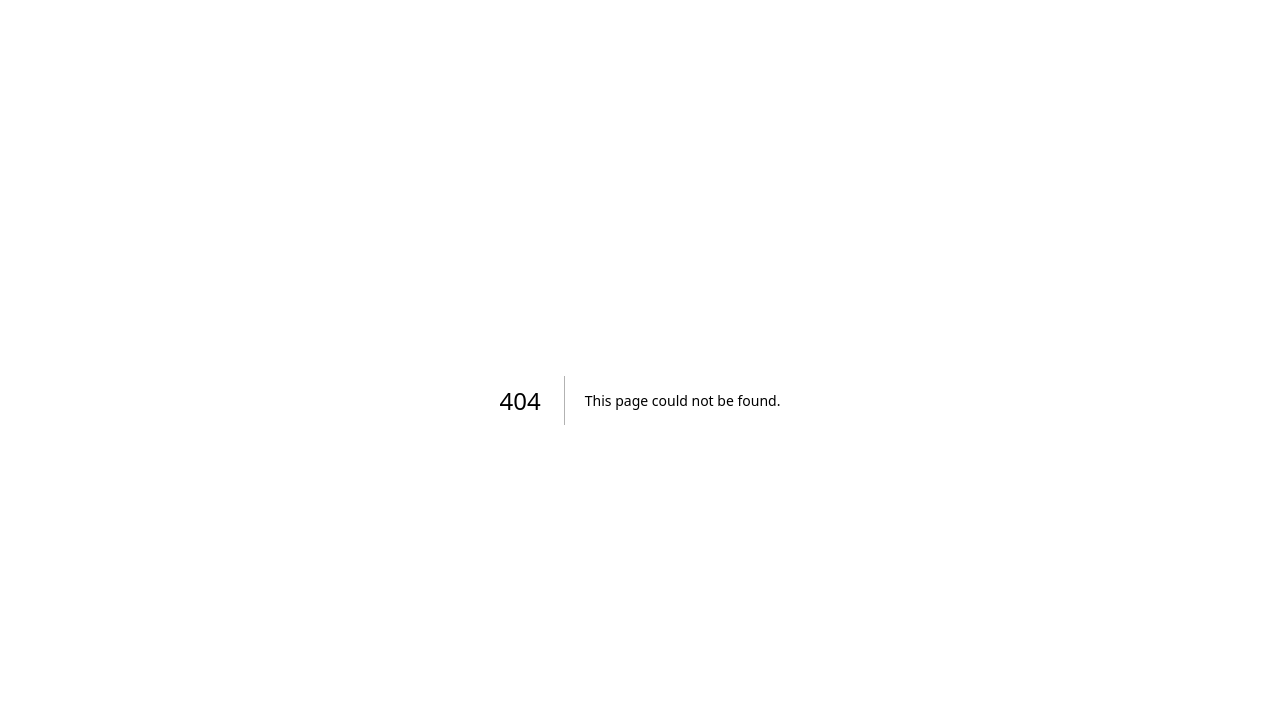
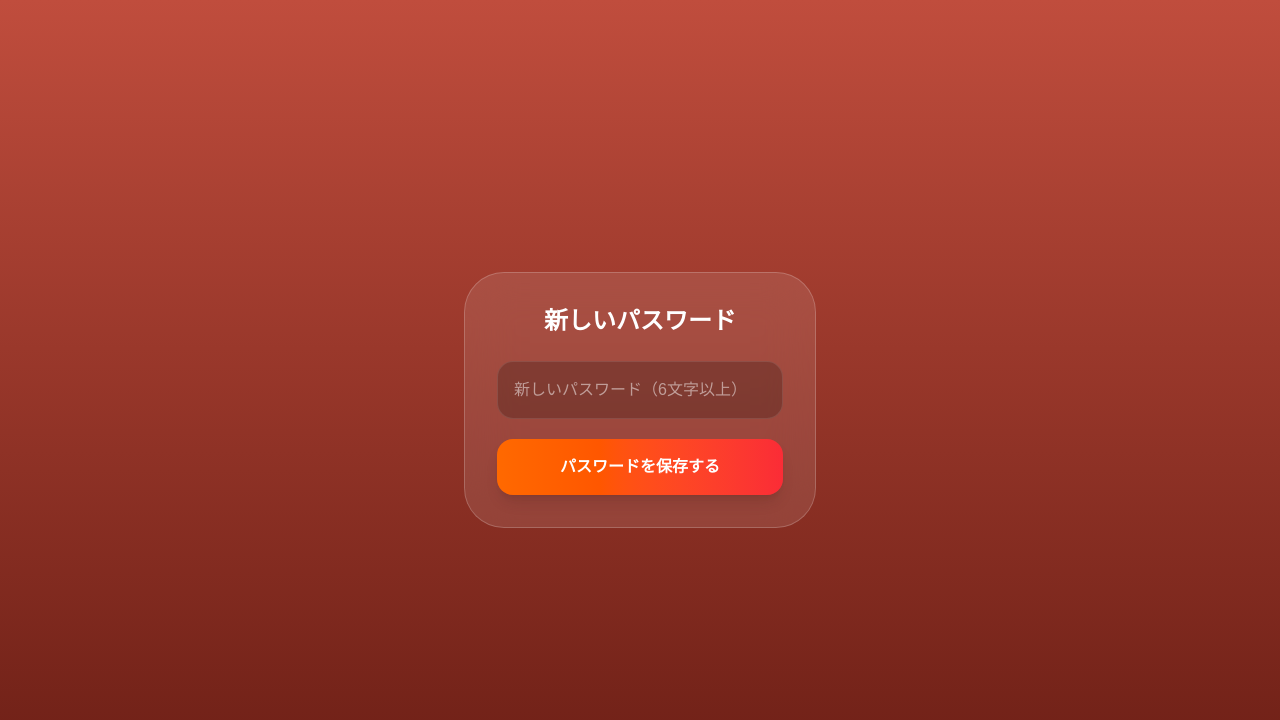
Before and after one commit to kazuki0626ramen/ramen-rally, a Next.js app: page /reset-password in a window 1280 px wide. Before the commit this address had no page. Shown: the top 720 px of the page. Built offline with nearby package versions, Linux system fonts and the light colour scheme; no server answers.

Commit message:
パスワード再設定

```diff
--- /dev/null
+++ b/app/reset-password/page.tsx
@@ -0,0 +1,53 @@
+"use client";
+
+import { useState } from "react";
+import { useRouter } from "next/navigation";
+import { supabase } from "../../lib/supabase";
+
+export default function ResetPasswordPage() {
+  const [password, setPassword] = useState("");
+  const [loading, setLoading] = useState(false);
+  const router = useRouter();
+
+  const handleUpdate = async (e: React.FormEvent) => {
+    e.preventDefault();
+    setLoading(true);
+
+    const { error } = await supabase.auth.updateUser({ password });
+
+    if (error) {
+      alert("更新に失敗しました: " + error.message);
+    } else {
+      alert("パスワードを更新しました！新しいパスワードでログインしてね 🍥");
+      router.push("/login");
+    }
+    setLoading(false);
+  };
+
+  return (
+    <main className="relative min-h-screen w-full flex flex-col items-center justify-center bg-gradient-to-b from-[#c04d3d] to-[#6b1e15]">
+      <div className="relative z-20 w-full max-w-sm px-4">
+        <div className="bg-white/10 backdrop-blur-xl p-8 rounded-[40px] border border-white/20 text-center">
+          <h1 className="text-2xl font-black text-white mb-6">新しいパスワード</h1>
+          <form onSubmit={handleUpdate} className="flex flex-col gap-5">
+            <input
+              type="password"
+              placeholder="新しいパスワード（6文字以上）"
+              className="w-full bg-black/20 border border-white/10 p-4 rounded-2xl text-white outline-none focus:ring-2 focus:ring-orange-400"
+              value={password}
+              onChange={(e) => setPassword(e.target.value)}
+              required
+            />
+            <button
+              type="submit"
+              disabled={loading}
+              className="p-4 rounded-2xl font-bold bg-gradient-to-r from-orange-500 to-red-500 text-white shadow-lg"
+            >
+              {loading ? "更新中..." : "パスワードを保存する"}
+            </button>
+          </form>
+        </div>
+      </div>
+    </main>
+  );
+}
```
